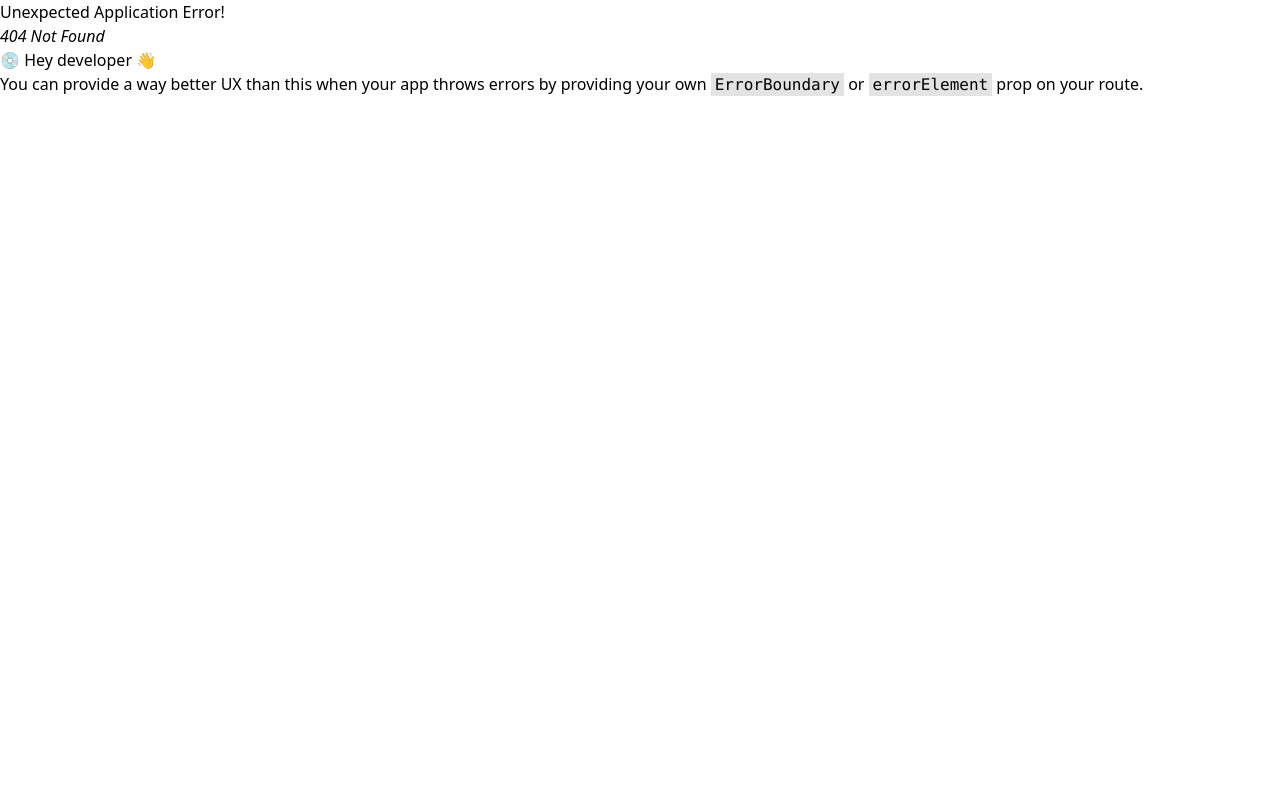
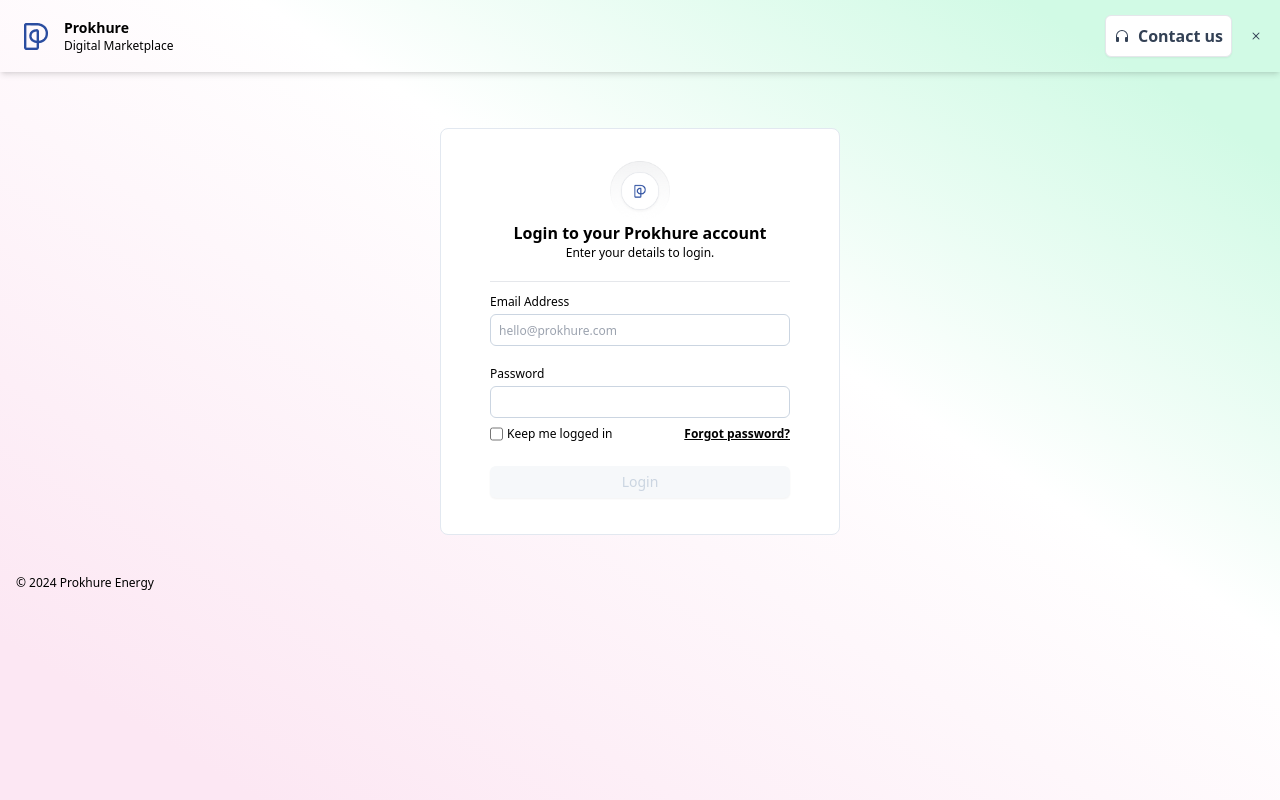
Before and after one commit to prokhureenergy/prokhure-individual, a React (Create React App) app: page /signin in a window 1280 px wide. Before the commit this address had no page. Built offline with nearby package versions, Linux system fonts and the light colour scheme.

Commit message:
onboarding screens completed

```diff
--- a/src/components/Shared/NavBar.jsx
+++ b/src/components/Shared/NavBar.jsx
@@ -12,7 +12,7 @@
 
   return (
     <>
-      <nav className="bg-white shadow-md p-2">
+      <nav className="shadow-md p-2">
         <div className="flex justify-between">
           <div className="p-2 flex items-center justify-center">
             <img src={logo} alt="logo" />
@@ -24,8 +24,8 @@
           {user === null ? (
             <>
               <div className="flex items-center justify-center text-slate-700">
-                <p className="mx-2">Need help?</p>
-                <div className="font-semibold border border-gray-200 shadow-sm rounded-md pr-2 py-2 mx-2 flex">
+                {/* <p className="mx-2">Need help?</p> */}
+                <div className="font-semibold bg-white border border-gray-200 shadow-sm rounded-md pr-2 py-2 mx-2 flex">
                   <div className="py-1 px-2"><Headphones/></div>
                   <p>Contact us</p>
                 </div>
--- a/src/pages/Onboarding/CreateAccount.jsx
+++ b/src/pages/Onboarding/CreateAccount.jsx
@@ -8,7 +8,7 @@
 
 export const CreateAccount = () => {
   const [isEmailValid, setIsEmailValid] = useState(false);
-  const [isCreateAccountSuccessful, setIsCreateAccountSuccusful] =
+  const [isCreateAccountSuccessful, setIsCreateAccountSuccessful] =
     useState(true);
   let pageHeader;
   let pageForm;
@@ -42,8 +42,10 @@
   }
   return (
     <>
+    <div className="max-h-screen">
       <NavBar />
-      <div className="flex max-h-dvh">
+
+      <div className="flex">
         <div className="basis-7/12">
           <div className="flex justify-center items-center mt-14 pt-8">
             <div>
@@ -65,6 +67,7 @@
               </div>
             </div>
           </div>
+
         </div>
 
         <div className="basis-5/12 bg-slate-50">
@@ -72,6 +75,7 @@
         </div>
       </div>
       <p className="text-xs px-4 py-2">© 2024 Prokhure Energy</p>
+      </div>
     </>
   );
 };
--- a/src/pages/Onboarding/CreatePasswordForm.jsx
+++ b/src/pages/Onboarding/CreatePasswordForm.jsx
@@ -1,7 +1,7 @@
 import { useState } from "react";
 import {
   CheckCircleFill,
-  ExclamationCircleFill,
+  X,
   XCircleFill,
 } from "react-bootstrap-icons";
 export const CreatePasswordForm = () => {
@@ -157,7 +157,11 @@
             <p className="py-1 font-light">Welcome to Prokhure Marketplace. A verification email has been sent to willie.jennings@example.com</p>
             <p className="font-semibold underline">Check your mail</p>
             </div>
-
+            <div className="text-slate-500">
+              <button>
+              <X/>
+                </button>
+            </div>
         </div>
       </div>
     </>
--- /dev/null
+++ b/src/pages/Onboarding/Login.jsx
@@ -0,0 +1,115 @@
+import { NavBar } from "../../components/Shared/NavBar";
+import CustomIcon from "../../assets/images/Custom Icon.png";
+import { Link } from "react-router-dom";
+import { ExclamationCircleFill } from "react-bootstrap-icons";
+import { useState } from "react";
+
+export const Login = () => {
+  const [loginPayload, setLoginPayload] = useState({
+    emailAddress: "",
+    password: "",
+  });
+
+  const handleChange = (e) => {
+    setLoginPayload({ ...loginPayload, [e.target.name]: e.target.value });
+  };
+  let isPasswordValid= false;
+
+  return (
+    <>
+      <div className="h-screen bg-gradient-to-tr from-pink-100 from-10% via-white via-60% to-emerald-100 to-90%">
+        <NavBar />
+        <div className="flex justify-center items-center">
+          <div className="flex justify-center items-center mt-14 pt-8 w-[400px] rounded-lg pb-4 bg-white border border-slate-200">
+            <div>
+              <div className="text-center">
+                <div className="flex items-center justify-center">
+                  <img
+                    src={CustomIcon}
+                    alt="icon"
+                    className="h-[60px] w-[60px]"
+                  />
+                </div>
+                <div>
+                  <p className="font-semibold">
+                    Login to your Prokhure account
+                  </p>
+                  <p className="font-normal text-xs pb-5">
+                    Enter your details to login.
+                  </p>
+                </div>
+                <hr />
+              </div>
+
+              <div className="mt-3 text-xs w-[300px]">
+                <form>
+                  <div className="">
+                    <label className="font-medium">Email Address</label>
+                    <input
+                      type="email"
+                      placeholder="hello@prokhure.com"
+                      name="emailAddress"
+                      value={loginPayload.emailAddress}
+                      onChange={handleChange}
+                      className="peer border border-slate-300 focus:outline-none focus:border-slate-200 rounded-md shadow-xs my-1 p-2 w-full h-8 invalid:border-red-600"
+                    ></input>
+                    <div class="invisible peer-invalid:visible text-red-500 text-xs flex">
+                      <div className="py-0.5">
+                        {" "}
+                        <ExclamationCircleFill />
+                      </div>{" "}
+                      <p className="px-1">
+                        Please provide a valid email address.{" "}
+                      </p>
+                    </div>
+                  </div>
+                  <div className="mb-1">
+                    <label className="font-medium">Password</label>
+                    <input
+                      type="password"
+                      placeholder=""
+                      name="password"
+                      value={loginPayload.password}
+                      onChange={handleChange}
+                      className={`border ${isPasswordValid ? "border-red-500 focus:border-red-500" : "border-slate-300 focus:border-slate-200"}  focus:outline-none rounded-md shadow-xs my-1 p-2 w-full h-8`}
+                    ></input>
+{isPasswordValid && <div class="text-red-500 text-xs flex py-0.5">
+                      <div className="py-0.5">
+                        {" "}
+                        <ExclamationCircleFill />
+                      </div>{" "}
+                      <p className="px-1">
+                        You have entered an incorrect password{" "}
+                      </p>
+                    </div>}
+                  </div>
+                  <div className="flex justify-between my-1">
+                    <div className="flex">
+                      {" "}
+                      <input type="checkbox" />{" "}
+                      <p className="px-1">Keep me logged in</p>
+                    </div>
+                    <div>
+                      <Link to="/reset" className="underline font-semibold">
+                        Forgot password?
+                      </Link>
+                    </div>
+                  </div>
+                  <button
+                    className="my-5 p-1.5 rounded-md bg-[#2A4DA0] text-white disabled:bg-[#F6F8FA] disabled:text-slate-300 w-full shadow-sm text-sm"
+                    disabled={
+                      !loginPayload.emailAddress || !loginPayload.password
+                    }
+                  >
+                    Login
+                  </button>
+                </form>
+              </div>
+            </div>
+          </div>
+        </div>
+        <p className="text-xs px-4 mt-10 pb-1">© 2024 Prokhure Energy</p>
+      </div>
+    </>
+  );
+};
--- /dev/null
+++ b/src/pages/Onboarding/ResetPassword.jsx
@@ -0,0 +1,101 @@
+import { NavBar } from "../../components/Shared/NavBar";
+import LoginFrame from "../../assets/images/Login Frame.png";
+import ResetIcon from "../../assets/icon/Reset Icon.png";
+import CustomIcon from "../../assets/images/Custom Icon.png";
+import { useState } from "react";
+import { ExclamationCircleFill } from "react-bootstrap-icons";
+import { CreatePasswordForm } from "./CreatePasswordForm";
+
+export const ResetPassword = () => {
+  const [resetPayload, setResetPayload] = useState({
+    emailAddress: "",
+  });
+  const handleChange = (e) => {
+    setResetPayload({ ...resetPayload, [e.target.name]: e.target.value });
+  };
+  const isEmailValid = true;
+  return (
+    <>
+      <>
+        <div className="max-h-screen">
+          <NavBar />
+
+          <div className="flex">
+            <div className="basis-7/12">
+              <div className="flex justify-center items-center mt-14 pt-8">
+                <div>
+                  <div className="text-center">
+                    <div className="flex items-center justify-center">
+                      <img
+                        src={isEmailValid ? CustomIcon : ResetIcon}
+                        alt="icon"
+                        className="h-[60px] w-[60px]"
+                      />
+                    </div>
+                    <div>
+                      <p className="font-semibold">
+                        {isEmailValid
+                          ? "Create a new Password"
+                          : "Reset Password"}
+                      </p>
+                      <p className="font-normal text-xs pb-5">
+                        {isEmailValid
+                          ? "Please enter a new password for your account."
+                          : "Enter email to reset your password."}
+                      </p>
+                    </div>
+
+                    <hr />
+                  </div>
+                  {isEmailValid ? (
+                    <>
+                      <CreatePasswordForm />
+                    </>
+                  ) : (
+                    <>
+                      <div className="mt-3 text-xs w-[300px]">
+                        <form>
+                          <div className="">
+                            <label className="font-medium">Email Address</label>
+                            <input
+                              type="email"
+                              placeholder="hello@prokhure.com"
+                              name="emailAddress"
+                              value={resetPayload.emailAddress}
+                              onChange={handleChange}
+                              className="peer border border-slate-300 focus:outline-none focus:border-slate-200 rounded-md shadow-xs my-1 p-2 w-full h-8 invalid:border-red-600"
+                            ></input>
+                            <div class="invisible peer-invalid:visible text-red-500 text-xs flex">
+                              <div className="py-0.5">
+                                {" "}
+                                <ExclamationCircleFill />
+                              </div>{" "}
+                              <p className="px-1">
+                                Please provide a valid email address.{" "}
+                              </p>
+                            </div>
+                          </div>
+                          <button
+                            className="my-5 p-1.5 rounded-md bg-[#2A4DA0] text-white disabled:bg-[#F6F8FA] disabled:text-slate-300 w-full shadow-sm text-sm"
+                            disabled={!resetPayload.emailAddress}
+                          >
+                            Reset Password
+                          </button>
+                        </form>
+                      </div>
+                    </>
+                  )}
+                </div>
+              </div>
+            </div>
+
+            <div className="basis-5/12 bg-slate-50">
+              <img src={LoginFrame} alt="login" className="" />
+            </div>
+          </div>
+          <p className="text-xs px-4 py-2">© 2024 Prokhure Energy</p>
+        </div>
+      </>
+    </>
+  );
+};
--- a/src/pages/Onboarding/SignupForm.jsx
+++ b/src/pages/Onboarding/SignupForm.jsx
@@ -1,14 +1,14 @@
 import { useState } from "react";
 import { ExclamationCircleFill } from "react-bootstrap-icons";
 export const SignupForm = () => {
-  const [loginPayload, setLoginPayload] =useState({
+  const [signupPayload, setSignupPayload] =useState({
     firstName: "",
     lastName: "",
     emailAddress: "",
   });
 
   const handleChange =(e)=>{
-    setLoginPayload({...loginPayload, [e.target.name]: e.target.value})
+    setSignupPayload({...signupPayload, [e.target.name]: e.target.value})
   }
 
   return (
@@ -21,7 +21,7 @@
               type="text"
               placeholder="E.g Johnson"
               name="firstName"
-              value={loginPayload.firstName}
+              value={signupPayload.firstName}
               onChange={handleChange}
               className="border border-slate-300 focus:outline-none focus:border-slate-200 rounded-md shadow-xs my-1 p-2 w-full h-8"
             ></input>
@@ -32,7 +32,7 @@
               type="text"
               placeholder="E.g Grisham"
               name="lastName"
-              value={loginPayload.lastName}
+              value={signupPayload.lastName}
               onChange={handleChange}
               className="border border-slate-300 focus:outline-none focus:border-slate-200 rounded-md shadow-xs my-1 p-2 w-full h-8"
             ></input>
@@ -44,7 +44,7 @@
               type="email"
               placeholder="E.g hello@prokhure.com"
               name="emailAddress"
-              value={loginPayload.emailAddress}
+              value={signupPayload.emailAddress}
               onChange={handleChange}
               className="peer border border-slate-300 focus:outline-none focus:border-slate-200 rounded-md shadow-xs my-1 p-2 w-full h-8 invalid:border-red-600"
             ></input>
@@ -59,7 +59,7 @@
 
           <button
             className="my-2 p-1.5 rounded-md bg-[#2A4DA0] text-white disabled:bg-[#F6F8FA] disabled:text-slate-300 w-full shadow-sm text-sm"
-            disabled={!loginPayload.emailAddress}
+            disabled={!signupPayload.emailAddress}
           >
             Confirm Details
           </button>
--- a/src/pages/Onboarding/VerificationForm.jsx
+++ b/src/pages/Onboarding/VerificationForm.jsx
@@ -1,3 +1,7 @@
+import {
+  CheckCircleFill,
+  X,
+} from "react-bootstrap-icons";
 export const VerificationForm = () => {
   const otpValue = [];
   return (
@@ -5,11 +9,11 @@
       <div className="mt-3 text-xs w-[300px]">
         <form>
           <div className="flex m-2 items-center justify-center">
-            <input className="p-4 border border-slate-300 rounded-md shadow-sm h-[50px] w-[50px] m-2" />
-            <input className="p-4 border border-slate-300 rounded-md shadow-sm h-[50px] w-[50px] m-2" />
-            <input className="p-4 border border-slate-300 rounded-md shadow-sm h-[50px] w-[50px] m-2" />
-            <input className="p-4 border border-slate-300 rounded-md shadow-sm h-[50px] w-[50px] m-2" />
-            <input className="p-4 border border-slate-300 rounded-md shadow-sm h-[50px] w-[50px] m-2" />
+            <input className="p-4 border border-slate-300 rounded-md shadow-sm h-[50px] w-[50px] m-2 text-center" maxLength={1} type="text" />
+            <input className="p-4 border border-slate-300 rounded-md shadow-sm h-[50px] w-[50px] m-2 text-center" maxLength={1} type="text" />
+            <input className="p-4 border border-slate-300 rounded-md shadow-sm h-[50px] w-[50px] m-2 text-center" maxLength={1} type="text" />
+            <input className="p-4 border border-slate-300 rounded-md shadow-sm h-[50px] w-[50px] m-2 text-center" maxLength={1} type="text" />
+            <input className="p-4 border border-slate-300 rounded-md shadow-sm h-[50px] w-[50px] m-2 text-center" maxLength={1} type="text" />
           </div>
         </form>
 
@@ -23,6 +27,21 @@
           <p>Experiencing issues receiving the code?</p>
           <button className="font-semibold underline">Resend Code</button>
         </div>
+
+        <div className="p-2 my-5 border border-slate-200 rounded flex shadow-md">
+            <div className="text-green-400 py-0.5">
+                <CheckCircleFill/>
+            </div>
+            <div className="px-3">
+            <p className="font-semibold">Signup Complete</p>
+            <p className="py-1 font-light">You have successfully signed up to Prokhure</p>
+            </div>
+            <div className="text-slate-500">
+              <button>
+              <X/>
+                </button>
+            </div>
+        </div>
       </div>
     </>
   );
--- a/src/router/Router.jsx
+++ b/src/router/Router.jsx
@@ -3,8 +3,12 @@
 import { Category } from "../pages/Category/Category";
 import { Dashboard } from "../pages/Dashboard/Dashboard";
 import { CreateAccount } from "../pages/Onboarding/CreateAccount";
+import { Login } from "../pages/Onboarding/Login";
+import { ResetPassword } from "../pages/Onboarding/ResetPassword";
 const router = createBrowserRouter([
   { path: "/", element: <Dashboard /> },
-  {path: "/signup", element: <CreateAccount/>}
+  {path: "/signup", element: <CreateAccount/>},
+  {path:"/signin", element:<Login/>},
+  {path: "/reset", element:<ResetPassword/>}
 ]);
 export default router;
```
Also changed, not shown: src/assets/icon/Reset Icon.png (added).
